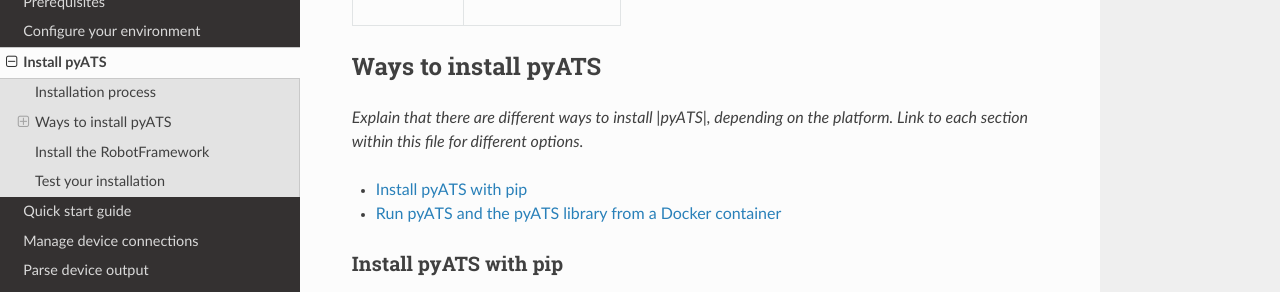
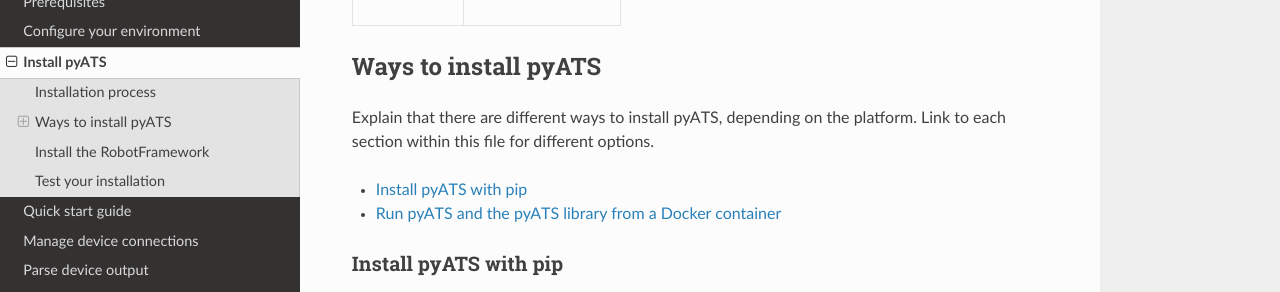
Before and after one commit to CiscoTestAutomation/getting-started, a Sphinx documentation site: the page built from source/install/installpyATS.rst, in a window 1280 px wide and 900 px high, scrolled down 330 px. Shown: the part 150-442 px from the top of the window. Built offline with Sphinx 7.4.7 and the Read the Docs theme 2.0.0, drawn with Linux system fonts in a browser that asks for light colours; pages that are not in the unit, such as notebooks, are missing from menus.

Commit message:
Removed the italics to see if that fixes the substitution problem.

```diff
--- a/source/install/installpyATS.rst
+++ b/source/install/installpyATS.rst
@@ -24,7 +24,7 @@
 Ways to install |pyATS|
 ------------------------
 
-*Explain that there are different ways to install |pyATS|, depending on the platform. Link to each section within this file for different options.*
+Explain that there are different ways to install |pyATS|, depending on the platform. Link to each section within this file for different options.
 
 * :ref:`pip-install-label`
 * :ref:`docker-label`
```
